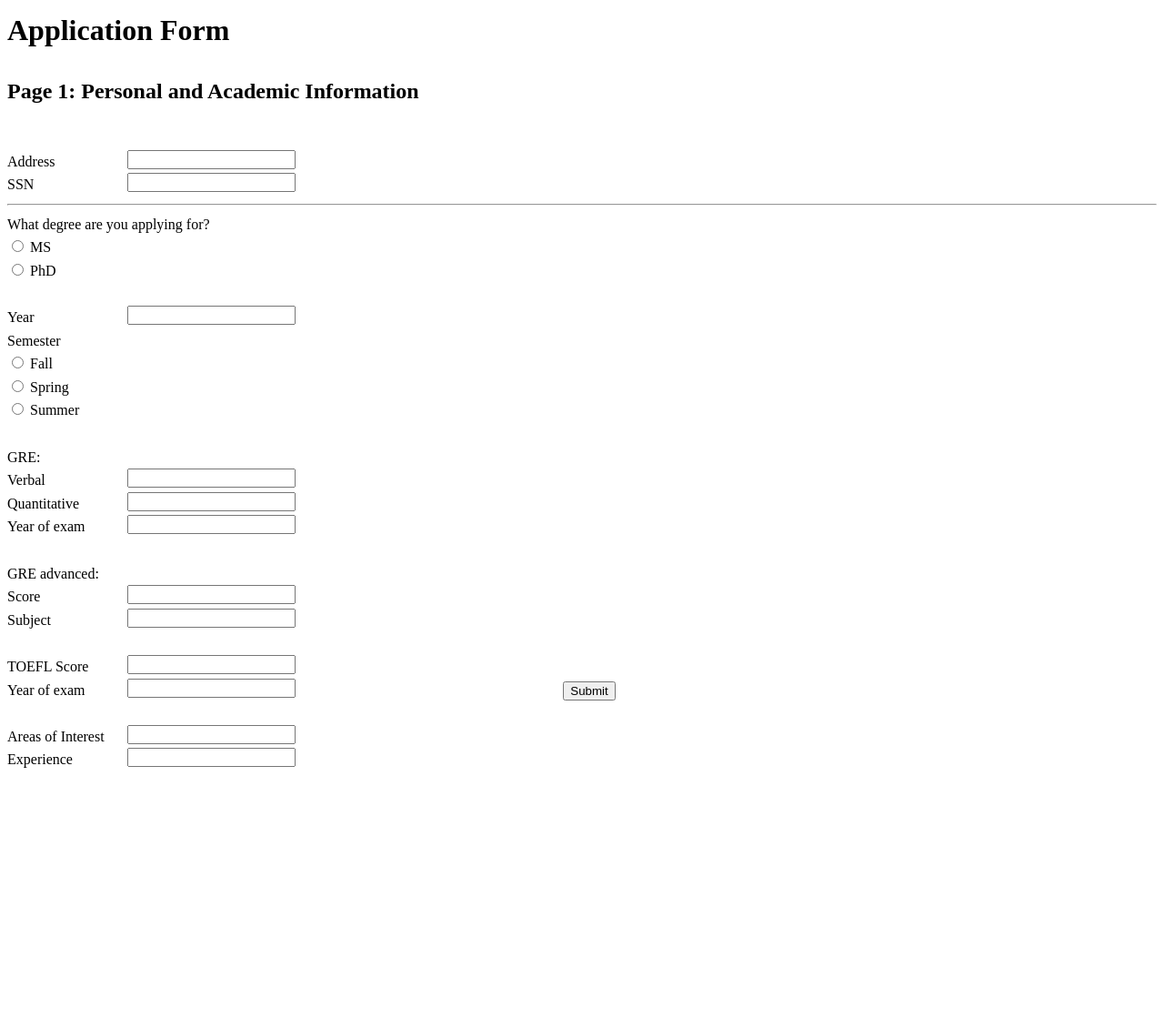
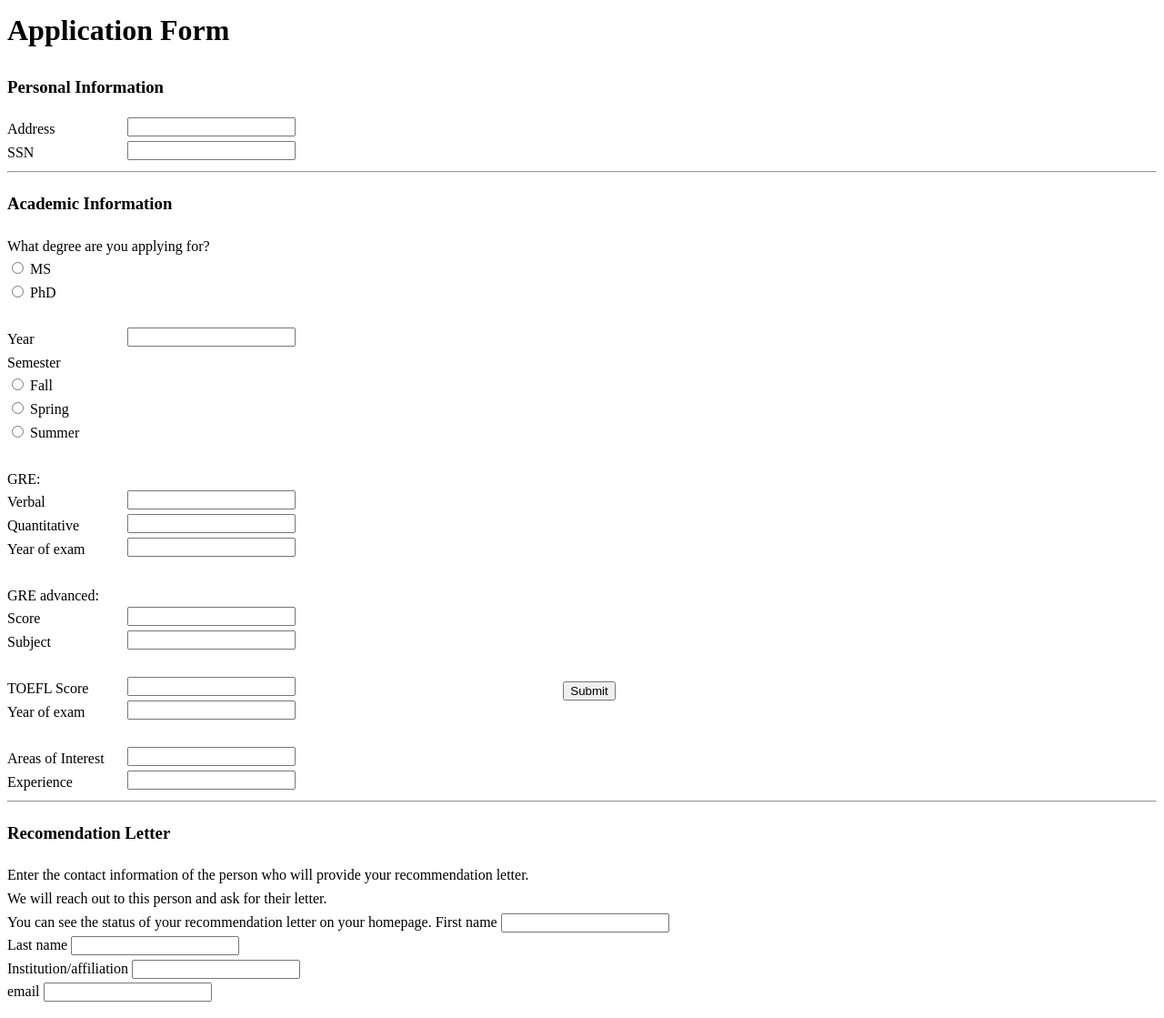
Before and after one commit to julia320/databases-final-project, a PHP site: page /application_form_general_page1.php in a window 1280 px wide. Shown: the whole page at 91% size. Before the commit the page ends 844 px from the top, so only its background shows below. Run offline with PHP 8.4, Linux system fonts and the light colour scheme.

Commit message:
Update application_form_general_page1.php

```diff
--- a/application_form_general_page1.php
+++ b/application_form_general_page1.php
@@ -204,12 +204,12 @@
   </style>
 
    <h1> Application Form </h1>
-   <h2> Page 1: Personal and Academic Information </h2><br>
+
 
   <body>
     <!--action="application_form_priorDegrees_page2.php"-->
     <form id="mainform" method="post">
-
+      <h3> Personal Information </h3>
       Address <!--(If you are and international student, enter country name. Otherwise, enter city, state, zip) <br> -->
       <span class="field"><input type="text" name="address">
       <span class="error"><?php echo " " . $addressErr;?></span></span><br>
@@ -217,18 +217,16 @@
       <span class="error"><?php echo " " . $ssnErr;?></span></span><br>
       <hr>
 
+      <h3> Academic Information </h3>
       What degree are you applying for? <br>
       <input type="radio" name="degreeType" value="Mas" > MS<br>
       <input type="radio" name="degreeType" value="PhD"> PhD<br><br>
-
       Year <span class="field"><input type="text" name="appYear">
       <span class="error"><?php echo " " . $appYearErr;?></span></span><br>
-
       Semester <br>
       <input type="radio" name="semester" value="Fa"> Fall<br>
       <input type="radio" name="semester" value="Sp"> Spring<br>
       <input type="radio" name="semester" value="Su"> Summer<br><br>
-
       GRE: <br>
       Verbal <span class="field"><input type="text" name="verbal">
       <span class="error"><?php echo " " . $verbalErr;?></span></span><br>
@@ -245,11 +243,20 @@
       <span class="error"><?php echo " " . $toeflErr;?></span></span><br>
       Year of exam <span class="field"><input type="text" name="advYear">
       <span class="error"><?php echo " " . $advYearErr;?></span></span><br><br>
-
       Areas of Interest <span class="field"><input type="text" name="aoi">
       <span class="error"><?php echo " " . $aoiErr;?></span></span><br>
       Experience <span class="field"><input type="text" name="experience">
       <span class="error"><?php echo " " . $experienceErr;?></span></span><br>
+      <hr>
+
+      <h3> Recomendation Letter </h3>
+      Enter the contact information of the person who will provide your recommendation letter.<br>
+      We will reach out to this person and ask for their letter. <br>
+      You can see the status of your recommendation letter on your homepage.
+      First name <span><input type="text" name="fname"></span><br>
+      Last name <span><input type="text" name="lname"></span><br>
+      Institution/affiliation <span><input type="text" name="institution"></span><br>
+      email <span><input type="text" name="email"></span><br>
 
       <div class="bottomCentered"><input type="submit" name="submit" value="Submit">
       <span class="error"><?php echo $somethingEmpty;?></span></div>
```
